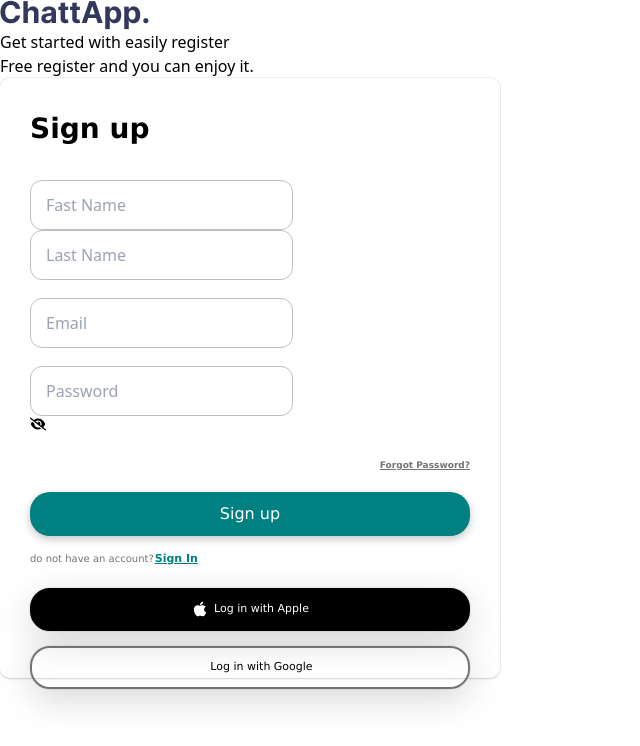
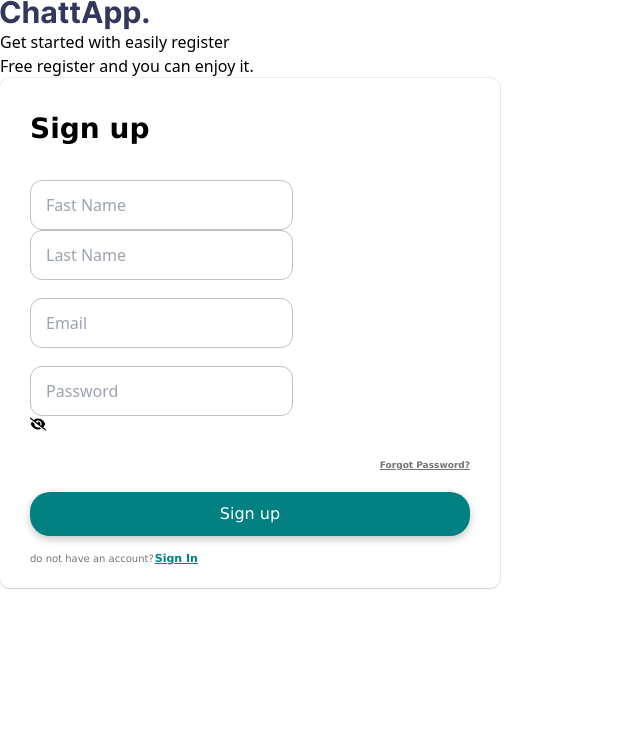
Before and after one commit to pritomrabidas/fastchat, a React (Vite) app: page /registration in a window 1280 px wide. Shown: the top 746 px of the page, without its empty margins (0-640 px from the left). Built offline with nearby package versions, Linux system fonts and the light colour scheme.

Commit message:
sign in google

```diff
--- a/src/Components/Layout.jsx
+++ b/src/Components/Layout.jsx
@@ -7,8 +7,7 @@
 const Layout = () => {
 
   const navigate = useNavigate()
-  const user = useSelector((state)=> state)
-  console.log(user);
+  const user = useSelector((state)=> state.userSlice.user)
 
   useEffect(()=>{
     if (!user) {
--- a/src/Components/Register.jsx
+++ b/src/Components/Register.jsx
@@ -85,7 +85,7 @@
   };
 
   return (
-    <div className="flex py-4 bg-gray-300">
+    <div className="flex py-4 bg-gray-300 h-screen pt-24" >
       <div className=" w-1/2 ">
         <div className=" ml-32 mt-48">
           <img src="logo.png" alt="logo" />
@@ -99,7 +99,7 @@
       </div>
       <div className=" w-1/2 ">
         <ToastContainer />
-        <div className="form-container">
+        <div className="form-container w-[500px] ">
           <p className="title">Sign up</p>
           <div className="form">
             <div className="flex w-fit">
@@ -183,39 +183,6 @@
               <Link to="/signin">Sign In</Link>
             </span>
           </p>
-          <div className="buttons-container">
-            <div className="apple-login-button">
-              <svg
-                stroke="currentColor"
-                fill="currentColor"
-                // stroke-width="0"
-                className="apple-icon"
-                viewBox="0 0 1024 1024"
-                height="1em"
-                width="1em"
-                xmlns="http://www.w3.org/2000/svg"
-              >
-                <path d="M747.4 535.7c-.4-68.2 30.5-119.6 92.9-157.5-34.9-50-87.7-77.5-157.3-82.8-65.9-5.2-138 38.4-164.4 38.4-27.9 0-91.7-36.6-141.9-36.6C273.1 298.8 163 379.8 163 544.6c0 48.7 8.9 99 26.7 150.8 23.8 68.2 109.6 235.3 199.1 232.6 46.8-1.1 79.9-33.2 140.8-33.2 59.1 0 89.7 33.2 141.9 33.2 90.3-1.3 167.9-153.2 190.5-221.6-121.1-57.1-114.6-167.2-114.6-170.7zm-105.1-305c50.7-60.2 46.1-115 44.6-134.7-44.8 2.6-96.6 30.5-126.1 64.8-32.5 36.8-51.6 82.3-47.5 133.6 48.4 3.7 92.6-21.2 129-63.7z"></path>
-              </svg>
-              <span>Log in with Apple</span>
-            </div>
-            <div className="google-login-button">
-              <svg
-                stroke="currentColor"
-                fill="currentColor"
-                // stroke-width="0"
-                version="1.1"
-                x="0px"
-                y="0px"
-                className="google-icon"
-                viewBox="0 0 48 48"
-                height="1em"
-                width="1em"
-                xmlns="http://www.w3.org/2000/svg"
-              ></svg>
-              <span>Log in with Google</span>
-            </div>
-          </div>
         </div>
       </div>
     </div>
--- a/src/Components/SignIn.jsx
+++ b/src/Components/SignIn.jsx
@@ -1,5 +1,6 @@
 import { Link, useNavigate } from "react-router-dom";
 import { getAuth, signInWithEmailAndPassword } from "firebase/auth";
+import { signInWithPopup, GoogleAuthProvider } from "firebase/auth";
 import { useState } from "react";
 import { ToastContainer, toast } from "react-toastify";
 import { FaEyeSlash } from "react-icons/fa6";
@@ -50,7 +51,7 @@
               localStorage.setItem("user", JSON.stringify(res.user));
               disptch(loggeducer(res.user))
               setTimeout(() => {
-                navigate("/chat");
+                navigate("/user");
               }, 5000);
             });
           }
@@ -81,9 +82,22 @@
         });
     }
   };
+
+  const provider = new GoogleAuthProvider();
+  const HandleGogle =()=>{
+signInWithPopup(auth, provider)
+  .then((result) => {
+     GoogleAuthProvider.credentialFromResult(result);
+    const user = result.user;
+    console.log(user);
+  }).catch((error) => {
+    const errorMessage = error.message;
+    console.log(errorMessage);
+  });
+  }
   return (
-    <div className="bg-gray-300 py-2">
-      <div className="form-container justify-center mx-auto  ">
+    <div className="bg-gray-300 py-2 h-screen pt-12">
+      <div className="form-container w-[600px] justify-center mx-auto  ">
         <ToastContainer />
         <p className="title">Sign In</p>
         <div className="form">
@@ -151,7 +165,7 @@
             </svg>
             <span>Log in with Apple</span>
           </div>
-          <div className="google-login-button">
+          <button onClick={HandleGogle} className="google-login-button">
             <svg
               stroke="currentColor"
               fill="currentColor"
@@ -187,7 +201,7 @@
               ></path>
             </svg>
             <span>Log in with Google</span>
-          </div>
+          </button>
         </div>
       </div>
     </div>
--- a/src/index.css
+++ b/src/index.css
@@ -6,7 +6,7 @@
      Register css Start
 ----------------------------*/
 .form-container {
-  @apply z-0 w-[500px] h-[600px] shadow-[0px_2px_3px_-1px_rgba(0,0,0,0.1),0px_1px_0px_0px_rgba(25,28,33,0.02),0px_0px_0px_1px_rgba(25,28,33,0.08)] box-border px-[30px] py-5 rounded-[10px];
+  @apply z-0 w-[500px]  shadow-[0px_2px_3px_-1px_rgba(0,0,0,0.1),0px_1px_0px_0px_rgba(25,28,33,0.02),0px_0px_0px_1px_rgba(25,28,33,0.08)] box-border px-[30px] py-5 rounded-[10px];
 }
 .title {
   @apply text-start text-[28px] font-extrabold mt-2.5 mb-[30px] mx-0;
--- a/src/pages/People.jsx
+++ b/src/pages/People.jsx
@@ -1,18 +1,25 @@
 import { useEffect, useState} from "react";
 import PeopleItem from "./PeopleItem";
 import Title from "./Title";
+import { useSelector } from "react-redux";
 import { getDatabase, ref, onValue } from "firebase/database";
 
 const People = () => {
   const [userlist, setUserList] = useState([]);
+  const [loading, setLoading] = useState(true)
   const db = getDatabase();
+  const user = useSelector((state)=> state.userSlice.user)
+
   useEffect(() => {
     const starCountRef = ref(db, "users/");
     let arr = [];
     onValue(starCountRef, (snapshot) => {
       snapshot.forEach((item)=>{
-        arr.push({...item.val(), key: item.key});
+        if (item.key !== user.uid) {
+          arr.push({...item.val(), key: item.key});
+        }
         setUserList(arr);
+        setLoading(false)
       });
     });
   },[]);
@@ -20,10 +27,18 @@
   return (
     <div className="w-full h-screen overflow-scroll flex flex-col bg-gray-300 ">
       <Title heading="People" />
-      <PeopleItem />
-      <PeopleItem />
-      <PeopleItem />
-      <PeopleItem />
+      {
+      loading
+      ?
+      (
+        <p>loding data</p>
+      )
+      :
+      (
+        userlist.map((item)=>(
+          <PeopleItem userData ={item} key ={item.key} />
+        ))
+      )}
     </div>
   );
 };
--- a/src/pages/PeopleItem.jsx
+++ b/src/pages/PeopleItem.jsx
@@ -1,4 +1,5 @@
-const PeopleItem = () => {
+const PeopleItem = ({userData}) => {
+  console.log(userData);
   return (
     <div className=" mx-6 mb-2 items-center flex">
       <img
@@ -6,8 +7,8 @@
         alt="pritom"
         className=" w-16 h-16 rounded-full mr-5"
       />
-      <p className=" font-medium text-2xl font-sans">Pritom Rabidas</p>
-      <button className="mx-auto flex text-2xl mr-1 font-sans">Add</button>
+      <p className=" font-medium text-2xl font-sans">{userData.username}</p>
+      <button className="mx-auto flex text-2xl mr-1 font-sans">Add Request</button>
     </div>
   );
 };
--- a/src/pages/user.jsx
+++ b/src/pages/user.jsx
@@ -5,12 +5,11 @@
 const User = () => {
   const user = useSelector((state)=> state.userSlice.user)
   return (
-
-    <div className=" mx-auto w-72">
-      <div className="justify-center shadow-lg rounded-lg overflow-hidden my-20">
+    <div className=" mx-auto w-80">
+      <div className="justify-center shadow-xl rounded-lg overflow-hidden my-20">
         <img
-          className="w-full h-40  object-cover object-center"
-          src="https://images.unsplash.com/photo-1517841905240-472988babdf9?ixlib=rb-1.2.1&ixid=eyJhcHBfaWQiOjEyMDd9&auto=format&fit=crop&w=334&q=80"
+          className="w-full h-56  object-cover object-center"
+          src="pritom101.jpg"
           alt="avatar"
         />
         <div className="flex items-center px-6 py-3 bg-gray-900">
@@ -23,7 +22,7 @@
           </div>
           <div className="flex items-center mt-4 text-gray-700">
             <MdMarkEmailRead/>
-            <h1 className="px-2 text-sm">Email</h1>
+            <h1 className="px-2 text-sm">{user.email}</h1>
           </div>
         </div>
       </div>
```
